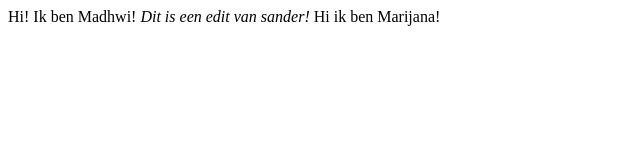
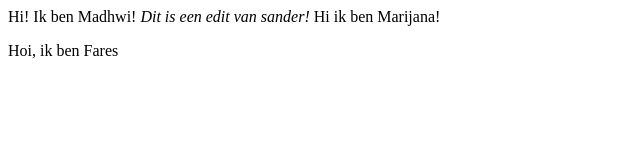
Before and after one commit to Madhwi89/WebDevPractice, a plain HTML site: page index.html in a window 1280 px wide. Shown: the full height of the page, 0-640 px from the left. Drawn offline with Linux system fonts and the light colour scheme.

Commit message:
Fares's edit

```diff
--- a/index.html
+++ b/index.html
@@ -11,5 +11,6 @@
     Ik ben Madhwi!
  <i>Dit is een edit van sander!</i>
     Hi ik ben Marijana!
+    <p>Hoi, ik ben Fares</p>
 </body>
 </html>
```
